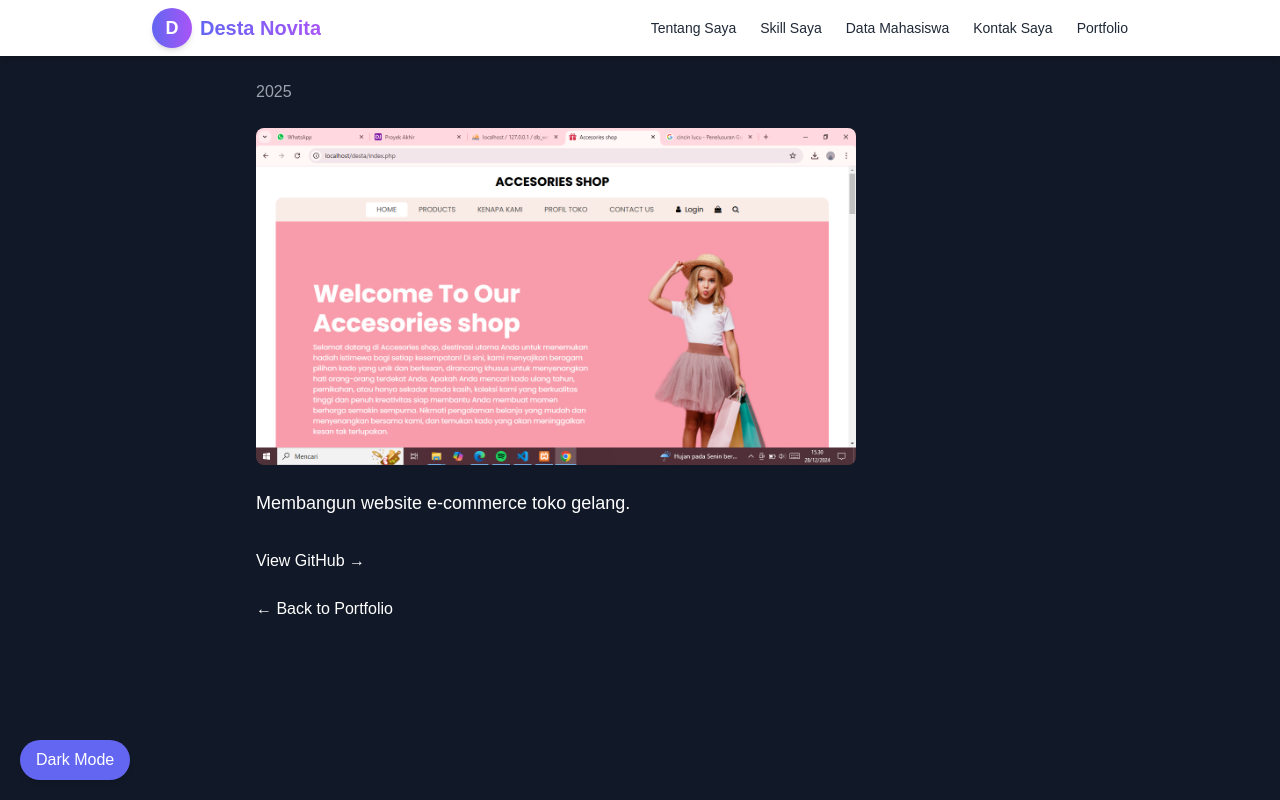
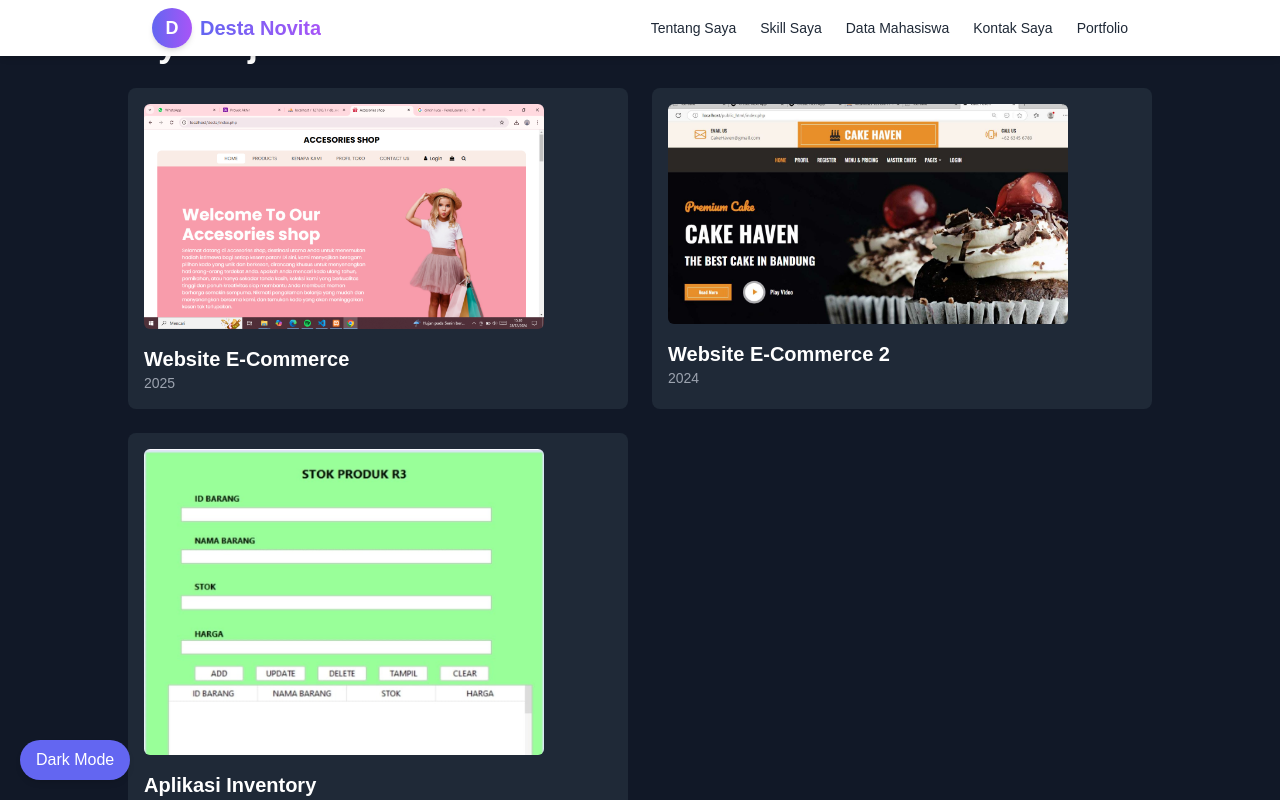
Before and after one commit to destanovitadewi/destanovitaproject, a Next.js app: page /portfolio/ecommerce-gelang in a window 1280 px wide. Shown: the top 800 px of the page. Built offline with nearby package versions, Linux system fonts and the light colour scheme.

Commit message:
page.tsx

```diff
--- a/app/portfolio/[slug]/page.tsx
+++ b/app/portfolio/[slug]/page.tsx
@@ -1,38 +1,30 @@
-import { notFound } from "next/navigation";
 import projects from "@/app/data/portfolio";
+import Link from "next/link";
 import Image from "next/image";
 
-
-// Hapus pengetikan manual untuk params karena Next.js sudah menangani ini di App Directory
-export default function ProjectDetailPage({ params }: { params: { slug: string } }) {
-  const project = projects.find((p) => p.slug === params.slug);
-
-  if (!project) return notFound();
-
+export default function PortfolioPage() {
   return (
     <div className="bg-gray-900 text-white min-h-screen p-6">
-      <div className="max-w-3xl mx-auto">
-        <h1 className="text-4xl font-bold mb-4">{project.title}</h1>
-        <p className="text-gray-400">{project.year}</p>
-        <div className="my-6">
-          <Image
-            src={project.image}
-            alt={project.title}
-            width={600}
-            height={400}
-            className="rounded-lg object-cover"
-          />
-        </div>
-        <p className="text-lg">{project.description}</p>
-        <div className="mt-8">
-
-            View GitHub →
-
-        </div>
-        <div className="mt-6">
-
-            ← Back to Portfolio
-
+      <div className="max-w-5xl mx-auto">
+        <h1 className="text-4xl font-bold mb-6">My Projects</h1>
+        <div className="grid grid-cols-1 sm:grid-cols-2 gap-6">
+          {projects.map((project) => (
+            <Link
+              key={project.slug}
+              href={`/portfolio/${project.slug}`}
+              className="bg-gray-800 p-4 rounded-lg hover:bg-gray-700 transition"
+            >
+              <Image
+                src={project.image}
+                alt={project.title}
+                width={400}
+                height={250}
+                className="rounded-md object-cover mb-4"
+              />
+              <h2 className="text-xl font-semibold">{project.title}</h2>
+              <p className="text-gray-400 text-sm">{project.year}</p>
+            </Link>
+          ))}
         </div>
       </div>
     </div>
```
